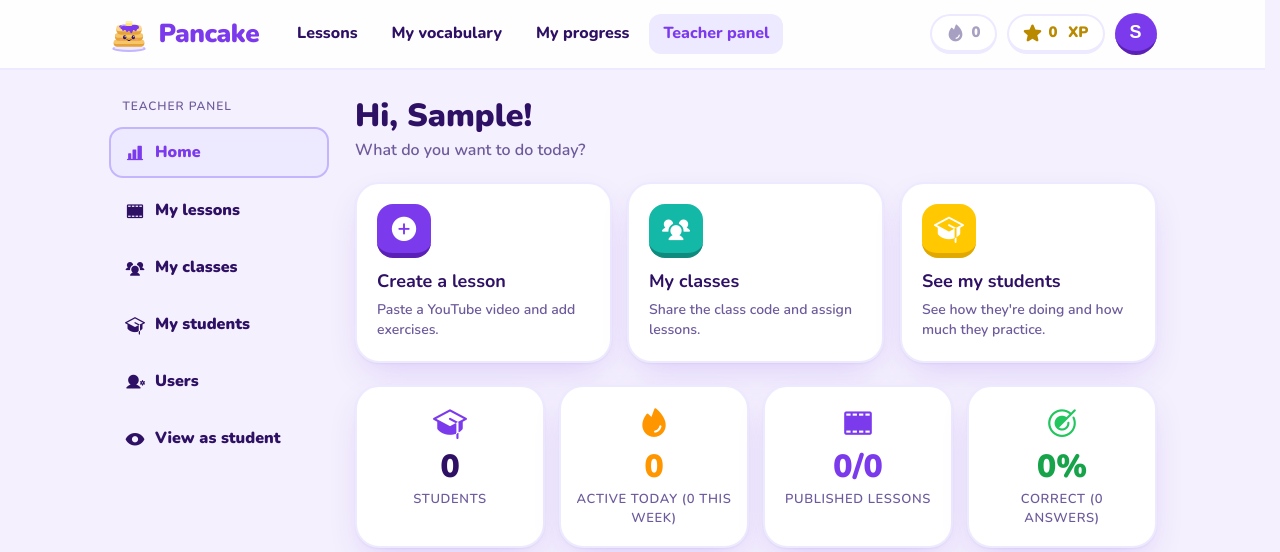
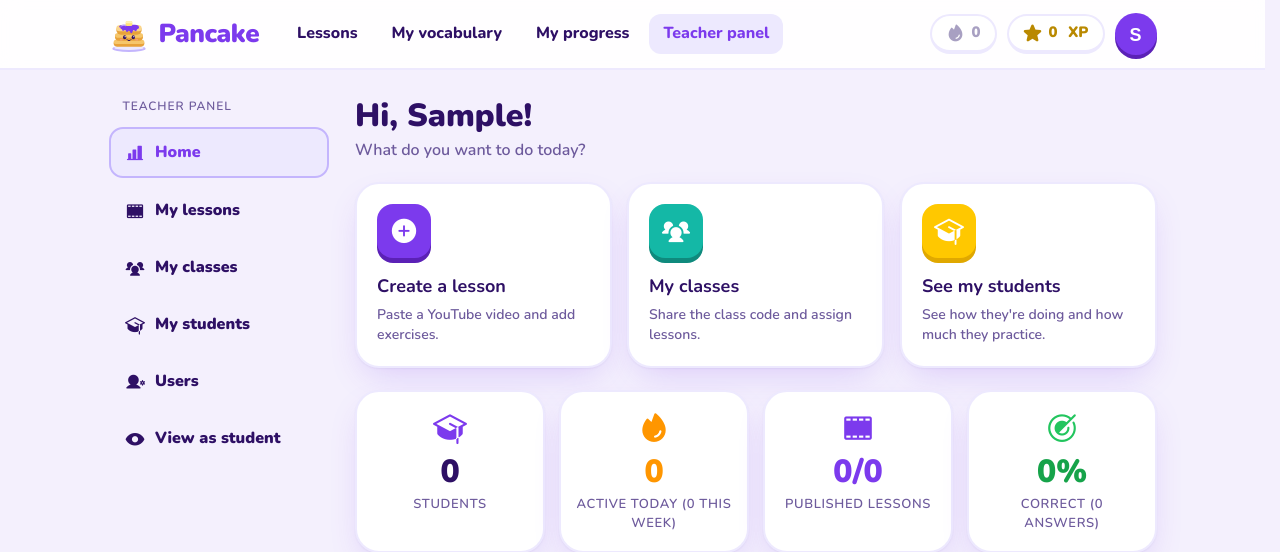
Before and after one commit to ctorresCode/Pancake, a Django app: page /panel/ in a window 1280 px wide. Shown: the top 552 px of the page. Run offline with Django 5.2, Linux system fonts and the light colour scheme; the visitor is signed in with stand-in values (Sample User, id 1); data comes from the database, SQL or seed files in the repository; data that the repository does not hold is empty; parts of the project's set-up code (start-up, migrations or seed data) failed here and were passed over.

Commit message:
Centrar letras e íconos dentro de los círculos

```diff
--- a/static/css/pancake.css
+++ b/static/css/pancake.css
@@ -1089,3 +1089,14 @@ a.ex-item:hover { border-color: var(--lavender); text-decoration: none; }
   .lp-final .mascot { width: 90px; }
   .lp-footer { justify-content: center; text-align: center; }
 }
+
+/* Efecto 3D con sombra en vez de borde, para que el contenido quede centrado */
+.avatar { border-bottom: 0; box-shadow: 0 4px 0 var(--purple-dark); }
+.avatar.sm { box-shadow: 0 3px 0 var(--purple-dark); }
+.step-num { border-bottom: 0; box-shadow: 0 3px 0 var(--purple-dark); }
+.lr-badge { border-bottom: 0; box-shadow: 0 3px 0 var(--yellow-dark); }
+.qa-ico { border-bottom: 0; box-shadow: 0 5px 0 var(--purple-dark); margin-bottom: 9px; }
+.qa-ico.teal { box-shadow: 0 5px 0 #0F8A7D; }
+.qa-ico.yellow { box-shadow: 0 5px 0 var(--yellow-dark); }
+.fb-ico { line-height: 1; }
+.avatar:not(:has(img)) { line-height: 1; padding-top: 2px; }
```
